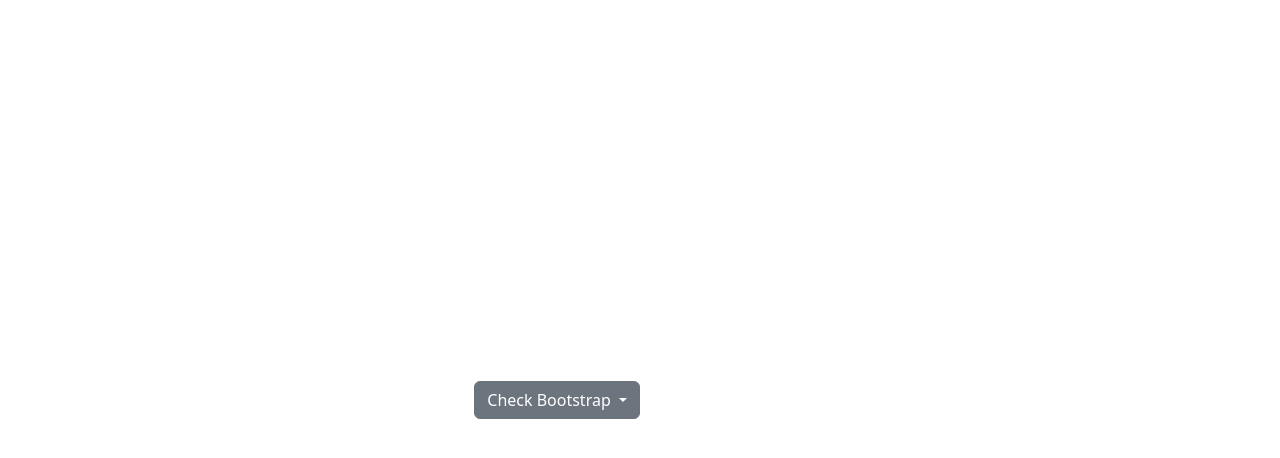
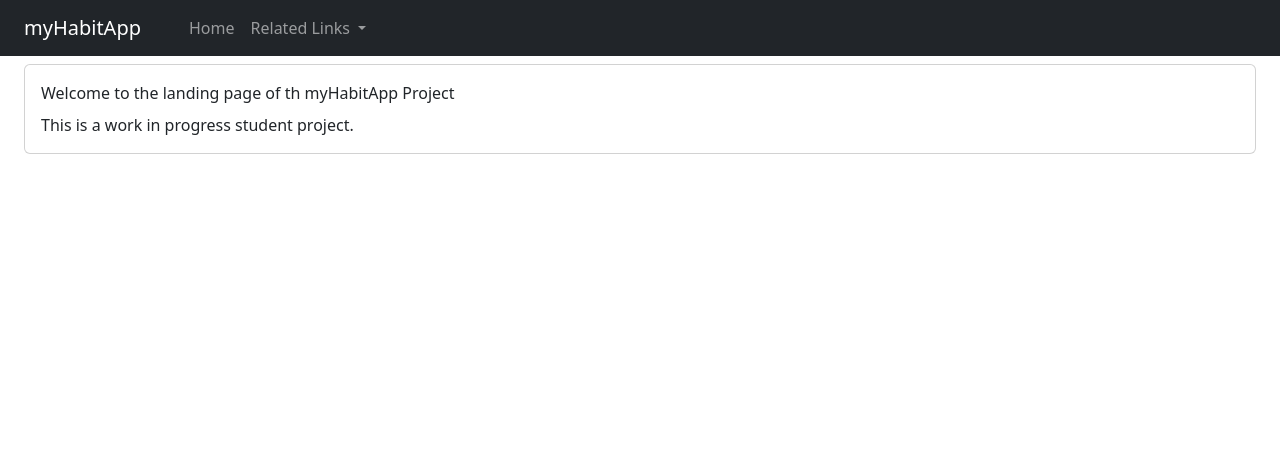
Before and after one commit to wolf-sen/Habbit-Tracker, a Vue app: page / in a window 1280 px wide. Shown: the top 458 px of the page. Built offline with nearby package versions, Linux system fonts and the light colour scheme.

Commit message:
First Development with Vue
This is My first progress with vue.js

```diff
--- a/src/App.vue
+++ b/src/App.vue
@@ -1,22 +1,18 @@
 <script setup>
-import HelloWorld from './components/HelloWorld.vue'
+import Navbar from './components/Navbar.vue';
 </script>
 
 <template>
-<div class="dropdown">
-    <button
-      class="btn btn-secondary dropdown-toggle"
-      type="button"
-      id="dropdownMenuButton1"
-      data-bs-toggle="dropdown"
-      aria-expanded="false"
-    >
-      Check Bootstrap
-    </button>
-    <ul class="dropdown-menu" aria-labelledby="dropdownMenuButton1">
-      <li><a class="dropdown-item" href="#">Action</a></li>
-      <li><a class="dropdown-item" href="#">Another action</a></li>
-      <li><a class="dropdown-item" href="#">Something else here</a></li>
-    </ul>
-</div>
+  <Navbar />
+
+  <div class="card mx-4 mt-2">
+    <div class="card-body">
+      <div class="card-title">Welcome to the landing page of th myHabitApp Project</div>
+      <div class="card-text">This is a work in progress student project.</div>
+    </div>
+  </div>
+
 </template>
+
+<style>
+</style>
--- a/src/assets/base.css
+++ b/src/assets/color.css
@@ -57,30 +57,3 @@
   margin: 0;
   font-weight: normal;
 }
-
-body {
-  min-height: 100vh;
-  color: var(--color-text);
-  background: var(--color-background);
-  transition:
-    color 0.5s,
-    background-color 0.5s;
-  line-height: 1.6;
-  font-family:
-    Inter,
-    -apple-system,
-    BlinkMacSystemFont,
-    'Segoe UI',
-    Roboto,
-    Oxygen,
-    Ubuntu,
-    Cantarell,
-    'Fira Sans',
-    'Droid Sans',
-    'Helvetica Neue',
-    sans-serif;
-  font-size: 15px;
-  text-rendering: optimizeLegibility;
-  -webkit-font-smoothing: antialiased;
-  -moz-osx-font-smoothing: grayscale;
-}
--- a/src/assets/main.css
+++ b/src/assets/main.css
@@ -1,18 +1,36 @@
-@import './base.css';
+@import './color.css';
+
+body {
+  min-height: 100vh;
+  color: var(--color-text);
+  background: var(--color-background);
+  transition:
+    color 0.5s,
+    background-color 0.5s;
+  line-height: 1.6;
+  font-family:
+    Inter,
+    -apple-system,
+    BlinkMacSystemFont,
+    'Segoe UI',
+    Roboto,
+    Oxygen,
+    Ubuntu,
+    Cantarell,
+    'Fira Sans',
+    'Droid Sans',
+    'Helvetica Neue',
+    sans-serif;
+  font-size: 15px;
+  text-rendering: optimizeLegibility;
+  -webkit-font-smoothing: antialiased;
+  -moz-osx-font-smoothing: grayscale;
+}
 
 #app {
-  max-width: 1280px;
   margin: 0 auto;
-  padding: 2rem;
+  padding: 0 rem;
   font-weight: normal;
-}
-
-a,
-.green {
-  text-decoration: none;
-  color: hsla(160, 100%, 37%, 1);
-  transition: 0.4s;
-  padding: 3px;
 }
 
 @media (hover: hover) {
@@ -20,16 +38,3 @@
     background-color: hsla(160, 100%, 37%, 0.2);
   }
 }
-
-@media (min-width: 1024px) {
-  body {
-    display: flex;
-    place-items: center;
-  }
-
-  #app {
-    display: grid;
-    grid-template-columns: 1fr 1fr;
-    padding: 0 2rem;
-  }
-}
--- a/src/components/HelloWorld.vue
+++ /dev/null
@@ -1,44 +0,0 @@
-<script setup>
-defineProps({
-  msg: {
-    type: String,
-    required: true
-  }
-})
-</script>
-
-<template>
-  <div class="greetings">
-    <h1 class="green">{{ msg }}</h1>
-    <h3>
-      You’ve successfully created a project with
-      <a href="https://vitejs.dev/" target="_blank" rel="noopener">Vite</a> +
-      <a href="https://vuejs.org/" target="_blank" rel="noopener">Vue 3</a>.
-    </h3>
-  </div>
-</template>
-
-<style scoped>
-h1 {
-  font-weight: 500;
-  font-size: 2.6rem;
-  position: relative;
-  top: -10px;
-}
-
-h3 {
-  font-size: 1.2rem;
-}
-
-.greetings h1,
-.greetings h3 {
-  text-align: center;
-}
-
-@media (min-width: 1024px) {
-  .greetings h1,
-  .greetings h3 {
-    text-align: left;
-  }
-}
-</style>
--- /dev/null
+++ b/src/components/Navbar.vue
@@ -0,0 +1,36 @@
+<script>
+  export default {
+    name: "Navbar"
+  };
+</script>
+
+<template>
+<nav class="navbar navbar-expand-lg navbar-dark bg-dark">
+  <a class="navbar-brand ms-4" href="#">myHabitApp</a>
+  <button class="navbar-toggler me-4" type="button" data-bs-toggle="collapse" data-bs-target="#navbarSupportedContent" aria-controls="navbarSupportedContent" aria-expanded="false" aria-label="Toggle navigation">
+    <span class="navbar-toggler-icon"></span>
+  </button>
+
+  <div class="collapse navbar-collapse ms-4 me-4" id="navbarSupportedContent">
+    <ul class="navbar-nav mr-auto">
+      <li class="nav-item active">
+        <a class="nav-link" href="#">Home</a>
+      </li>
+      <li class="nav-item dropdown">
+        <a class="nav-link dropdown-toggle" href="#" id="navbarDropdown" role="button" data-bs-toggle="dropdown" aria-haspopup="true" aria-expanded="false">
+          Related Links
+        </a>
+        <div class="dropdown-menu bg-dark" aria-labelledby="navbarDropdown">
+          <a class="dropdown-item text-light" href="https://github.com/wolf-sen/myHabitApp">GitHub Repository</a>
+          <a class="dropdown-item text-light" href="https://vercel.com/">Vercel Hosting</a>
+          <a class="dropdown-item text-light" href="https://getbootstrap.com/docs/4.0/getting-started/introduction/">Bootstrap Documentation</a>
+          <a class="dropdown-item text-light" href="https://vuejs.org/guide/introduction.html">vue.js Documentation</a>
+        </div>
+      </li>
+    </ul>
+  </div>
+</nav>
+</template>
+
+<style scoped>
+</style>
--- a/src/main.js
+++ b/src/main.js
@@ -1,19 +1,19 @@
+//CSS Stylesheet Import
 import './assets/main.css'
+import "bootstrap/dist/css/bootstrap.min.css"
 
 //Vercel Traffic Analytics Initialisation
-import { injectVercelAnalytics } from '@vercel/analytics';
+import { inject } from '@vercel/analytics';
+inject();
 
 //Vercel Speed and Quality monitoring Initialisation
 import { injectSpeedInsights } from '@vercel/speed-insights';
+injectSpeedInsights();
 
 //Bootstrap Initialisation
-import "bootstrap/dist/css/bootstrap.min.css"
 import "bootstrap"
 
 //Vue Initialisation
 import { createApp } from 'vue'
 import App from './App.vue'
-
 createApp(App).mount('#app')
-injectVercelAnalytics();
-injectSpeedInsights();
```
Also changed, not shown: src/components/EmptyComponent.vue (added, +14 -0 lines), src/components/icons/IconCommunity.vue (deleted, +0 -7 lines), src/components/icons/IconDocumentation.vue (deleted, +0 -7 lines), src/components/icons/IconEcosystem.vue (deleted, +0 -7 lines), src/components/icons/IconSupport.vue (deleted, +0 -7 lines), src/components/icons/IconTooling.vue (deleted, +0 -19 lines).
